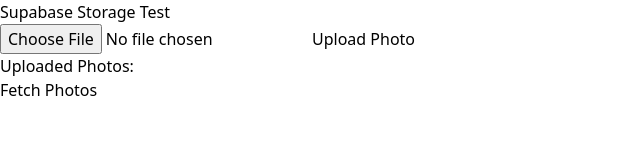
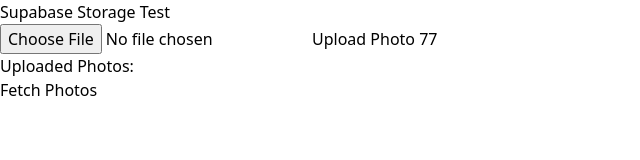
Before and after one commit to sdemaine/farm-finder-net, a React (Vite) app: page / in a window 1280 px wide. Shown: the top 160 px of the page, without its empty margins (0-640 px from the left). Built offline with nearby package versions, Linux system fonts and the light colour scheme.

Commit message:
Made a change to TestSupabase.tsx

```diff
--- a/src/components/TestSupabase.tsx
+++ b/src/components/TestSupabase.tsx
@@ -39,7 +39,7 @@
 
       <input type="file" onChange={handleFileUpload} />
       <button onClick={uploadFile} disabled={!selectedFile}>
-        Upload Photo
+        Upload Photo 77
       </button>
 
       <h2>Uploaded Photos:</h2>
```
